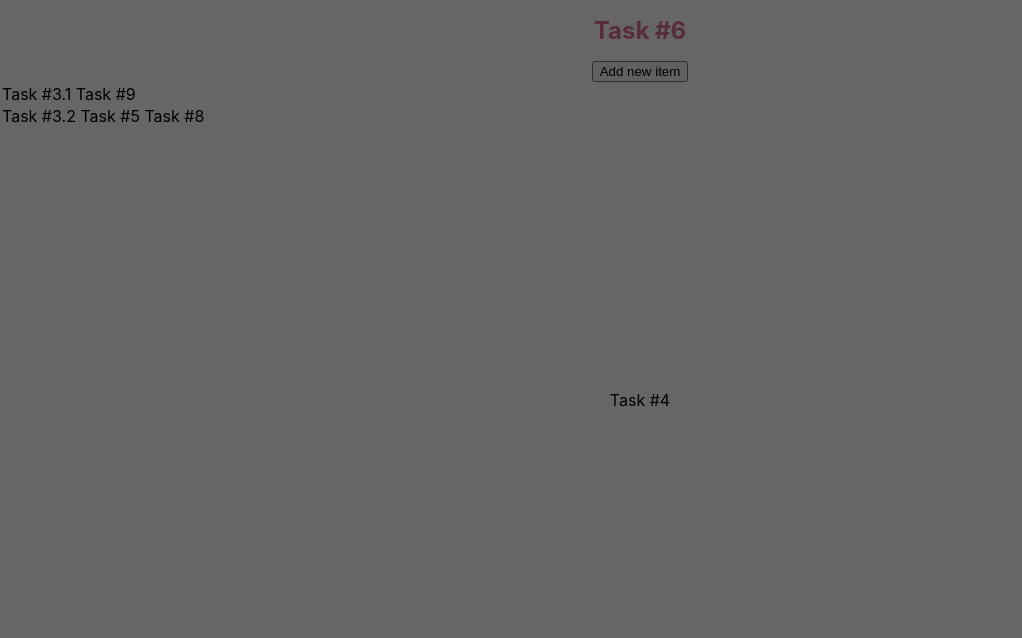
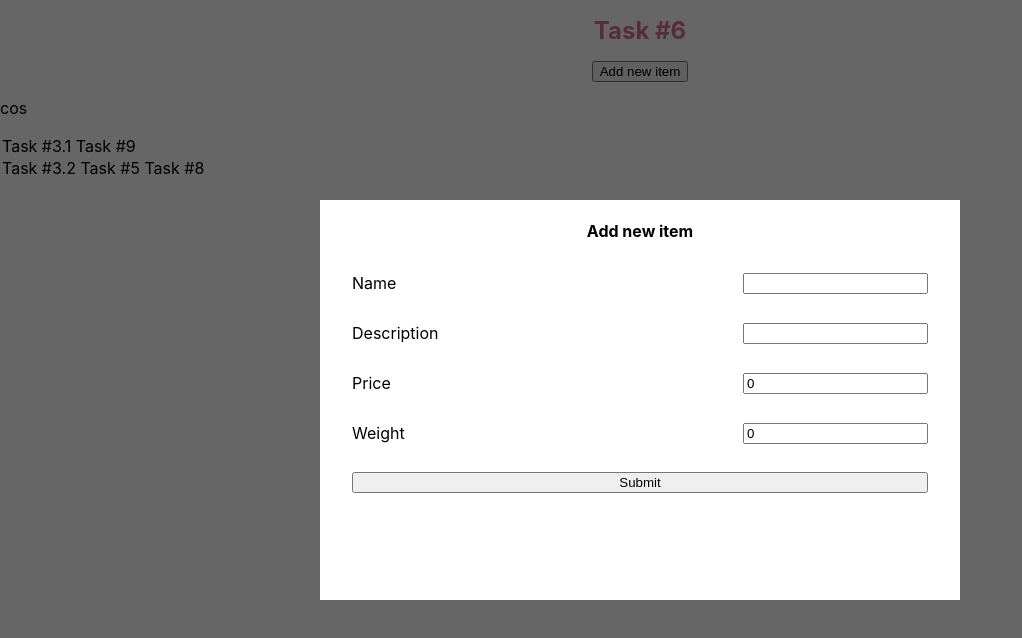
Before and after one commit to pkol92/ShopList, a React (Create React App) app: page / in a window 1280 px wide. Both pictures are taken after a click on the button "Add new item". Shown: the top 638 px of the page, without its empty margins (0-1022 px from the left). Built offline with nearby package versions, Linux system fonts and the light colour scheme.

Commit message:
amend modal

```diff
--- a/src/App.tsx
+++ b/src/App.tsx
@@ -22,11 +22,12 @@ export const App = () => {
       <ActionBar
         items={items}
         setItems={setItems}
+        isAddNewDetailsModalOpen={isAddNewDetailsModalOpen}
         setIsAddNewDetailsModalOpen={setIsAddNewDetailsModalOpen}
       />
       <Table />
       {isDetailsModalOpen && <DetailsModal />}
-      {isAddNewDetailsModalOpen && <DetailsModal />}
+      {/* {isAddNewDetailsModalOpen && <DetailsModal />} */}
     </Container>
   );
 };
--- a/src/components/ActionBar/component.tsx
+++ b/src/components/ActionBar/component.tsx
@@ -16,17 +16,24 @@ export const ActionBar: FC<ActionBarProps> = ({
   isAddNewDetailsModalOpen,
   setIsAddNewDetailsModalOpen,
 }: ActionBarProps) => {
+  console.log(isAddNewDetailsModalOpen);
   return (
+    <>
       <ActionBarContainer>
         {/* Task #1 */}
         <button onClick={() => setIsAddNewDetailsModalOpen(true)}>
           Add new item
         </button>
+      </ActionBarContainer>
+
       {isAddNewDetailsModalOpen ? (
+        <>
+          <p>cos</p>
           <AddNewRecordModal items={items} setItems={setItems} />
+        </>
       ) : (
         ""
       )}
-    </ActionBarContainer>
+    </>
   );
 };
--- a/src/components/AddNewRecordModal/component.tsx
+++ b/src/components/AddNewRecordModal/component.tsx
@@ -22,7 +22,7 @@ export const AddNewRecordModal: FC<AddNewRecordModalProps> = ({
   const [price, setPrice] = useState(0);
   const [weight, setWeight] = useState(0);
 
-  function handleClick() {
+  function handleSubmit() {
     if (name && description && price && weight) {
       setItems([...items, { name, description, price, weight }]);
 
@@ -42,7 +42,7 @@ export const AddNewRecordModal: FC<AddNewRecordModalProps> = ({
         {/* Task #2 */}
         <h4 className="form-title">Add new item</h4>
 
-        <form className="item-form">
+        <form className="item-form" onSubmit={handleSubmit}>
           <label className="input-label">
             Name
             <input
@@ -79,7 +79,7 @@ export const AddNewRecordModal: FC<AddNewRecordModalProps> = ({
             />
           </label>
 
-          <input type="submit" onClick={handleClick} />
+          <input type="submit" />
         </form>
 
         {/* Task #7 */}
--- a/src/components/Modal/component.tsx
+++ b/src/components/Modal/component.tsx
@@ -1,25 +1,25 @@
-import ReactDom from 'react-dom';
-import React, { FC, useEffect } from 'react';
-import { RenderType } from '../../common/types';
+import ReactDom from "react-dom";
+import React, { FC, useEffect } from "react";
+import { RenderType } from "../../common/types";
 
-import { Container, Overlay } from './styles';
+import { Container, Overlay } from "./styles";
 interface Props {
   children: RenderType;
 }
 
 export const Modal: FC<Props> = ({ children }) => {
-  useEffect(() => {
-    document.body.style.overflow = 'hidden';
+  // useEffect(() => {
+  //   document.body.style.overflow = 'hidden';
 
-    return () => {
-      document.body.style.overflow = 'unset';
-    };
-  }, []);
+  //   return () => {
+  //     document.body.style.overflow = 'unset';
+  //   };
+  // }, []);
 
   return ReactDom.createPortal(
     <Container>
       <Overlay>{children}</Overlay>
     </Container>,
-    document.getElementById('main-container') as HTMLElement
+    document.getElementById("main-container") as HTMLElement
   );
 };
```
Lines whose indentation alone changed are shown as unchanged.
